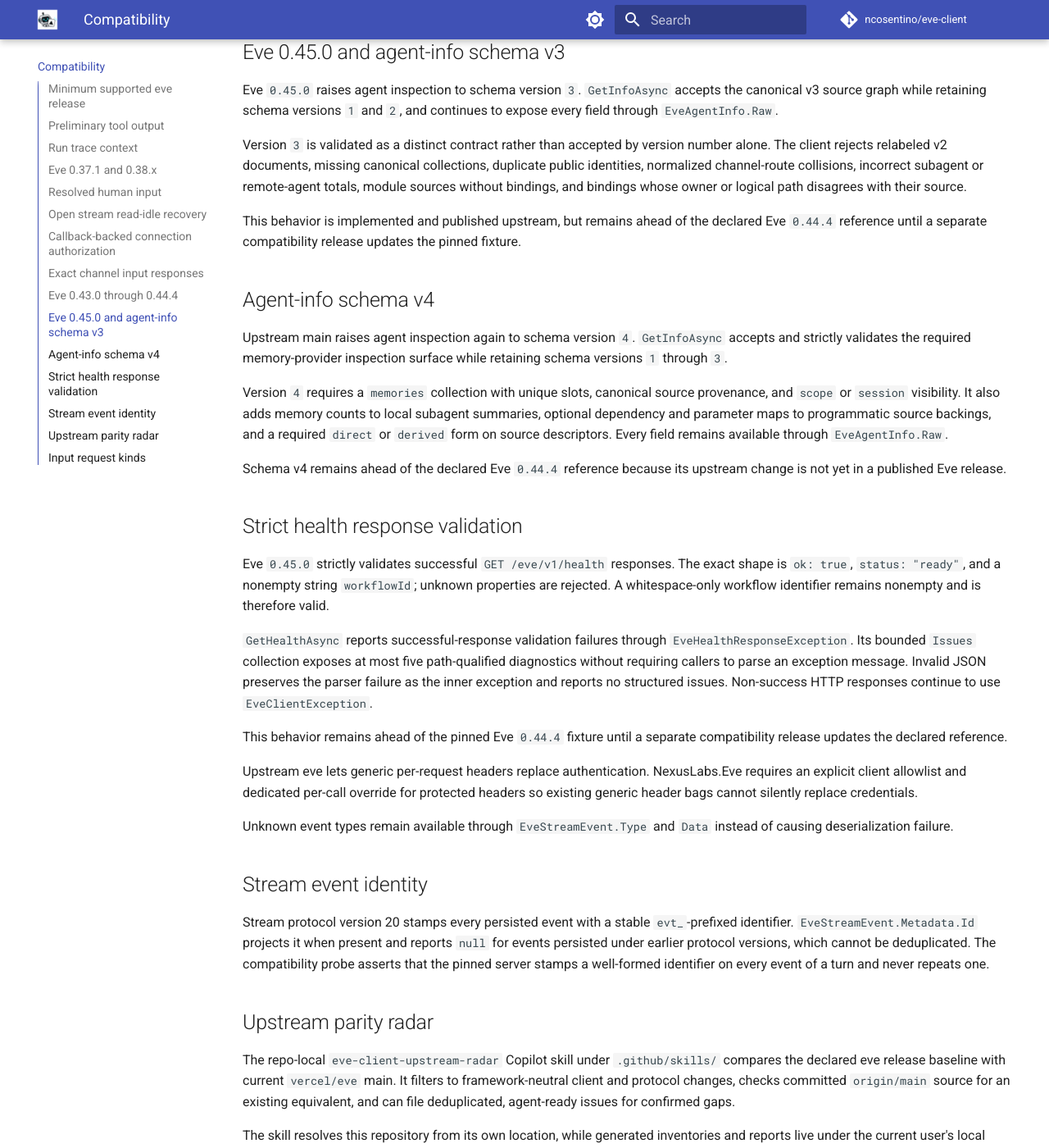
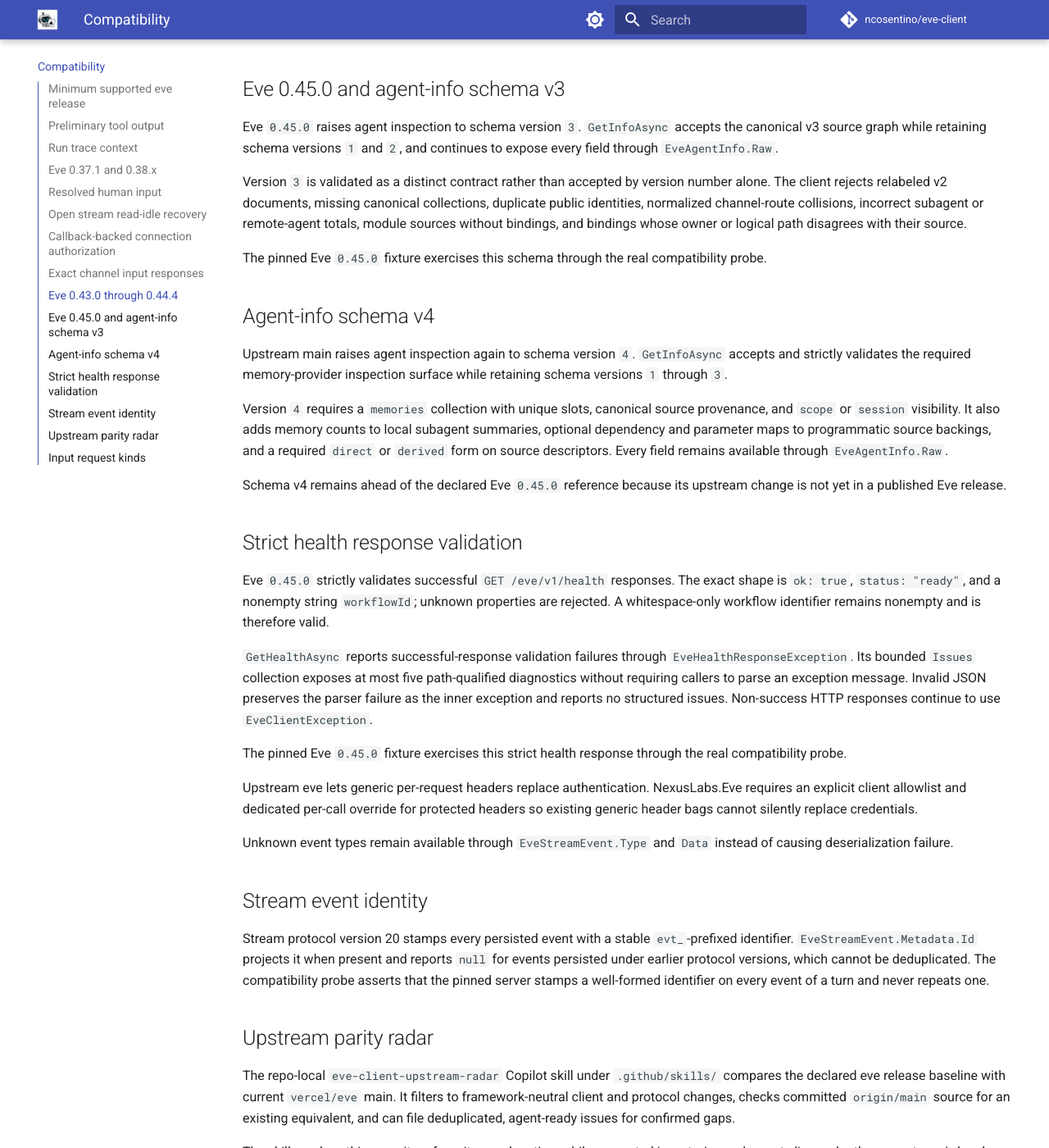
Before and after one commit to ncosentino/eve-client, an MkDocs documentation site: the page built from docs/compatibility.md, in a window 1280 px wide and 1400 px high, scrolled down 3504 px. Shown: the whole window at 82% size. Built offline with MkDocs 1.6.1 and Material for MkDocs 9.7.7, drawn with Linux system fonts in a browser that asks for light colours; comment, search, counter and statistics services are not loaded; some of the changed text lies outside the part shown.

Commit message:
chore(release): prepare 0.1.0-alpha.9 (#116)
## Summary

- set the release version to `0.1.0-alpha.9`
- publish agent-info schema v4 support and the opaque tool-schema
compatibility fix
- advance the declared and pinned Eve compatibility baseline to `0.45.0`
- add alpha.9 release notes, compatibility matrix, and comparison link

## Validation

- public NBGV version: `0.1.0-alpha.9`
- public NuGet package version: `0.1.0-alpha-0009`
- `dotnet build --configuration Release --no-restore --no-incremental
-p:PublicRelease=true` - 0 warnings, 0 errors
- `dotnet test --configuration Release --no-build` - 262 passed, 0
failed, 0 skipped
- Pester upstream-radar suite - 55 passed, 0 failed
- real Eve 0.45.0 compatibility probe - passed
- package validation and clean consumer build - passed
- `python -m mkdocs build --strict` - passed

## Readiness assessment

- **HIGH:** None.
- **MEDIUM:** Agent-info schema v4 remains source-backed because its
upstream change is not published yet. The live Eve 0.45.0 fixture
validates schema v3 and strict health behavior.
- **LOW:** The final release dry run and tag creation must execute from
merged `main` after same-commit main CI succeeds.

Copilot-Session: 6f397bc8-d45e-4945-a1f7-eb8d8d91a4fc

```diff
--- a/docs/compatibility.md
+++ b/docs/compatibility.md
@@ -6,8 +6,9 @@
 
 | NexusLabs.Eve | Reference eve | Stream protocol | Status |
 |---|---:|---:|---|
-| Unreleased | 0.44.4 | 23 | Development compatibility target |
-| 0.1.0-alpha.8 | 0.44.4 | 23 | Current prerelease |
+| Unreleased | 0.45.0 | 23 | Development compatibility target |
+| 0.1.0-alpha.9 | 0.45.0 | 23 | Current prerelease |
+| 0.1.0-alpha.8 | 0.44.4 | 23 | Previous compatibility target |
 | 0.1.0-alpha.7 | 0.44.0 | 23 | Previous compatibility target |
 | 0.1.0-alpha.6 | 0.35.0 | 22 | Previous compatibility target |
 | 0.1.0-alpha.5 | 0.34.0 | 21 | Previous compatibility target |
@@ -50,7 +51,7 @@
 1. The public HTTP route and body contracts.
 2. The durable message-stream protocol version and event shapes.
 
-The repository contains a pinned eve `0.44.4` fixture with a deterministic
+The repository contains a pinned eve `0.45.0` fixture with a deterministic
 model. CI builds the real server and verifies health, info, text turns,
 attachment staging, streaming, bounded catch-up reads, cooperative cancellation,
 approval-gated human input, callback-backed connection authorization, session context
@@ -157,8 +158,8 @@
 remote-agent totals, module sources without bindings, and bindings whose owner or logical
 path disagrees with their source.
 
-This behavior is implemented and published upstream, but remains ahead of the declared
-Eve `0.44.4` reference until a separate compatibility release updates the pinned fixture.
+The pinned Eve `0.45.0` fixture exercises this schema through the real compatibility
+probe.
 
 ## Agent-info schema v4
 
@@ -172,7 +173,7 @@
 backings, and a required `direct` or `derived` form on source descriptors. Every field
 remains available through `EveAgentInfo.Raw`.
 
-Schema v4 remains ahead of the declared Eve `0.44.4` reference because its upstream
+Schema v4 remains ahead of the declared Eve `0.45.0` reference because its upstream
 change is not yet in a published Eve release.
 
 ## Strict health response validation
@@ -188,8 +189,8 @@
 Invalid JSON preserves the parser failure as the inner exception and reports no
 structured issues. Non-success HTTP responses continue to use `EveClientException`.
 
-This behavior remains ahead of the pinned Eve `0.44.4` fixture until a separate
-compatibility release updates the declared reference.
+The pinned Eve `0.45.0` fixture exercises this strict health response through the real
+compatibility probe.
 
 Upstream eve lets generic per-request headers replace authentication.
 NexusLabs.Eve requires an explicit client allowlist and dedicated per-call override
--- a/version.json
+++ b/version.json
@@ -1,6 +1,6 @@
 {
   "$schema": "https://raw.githubusercontent.com/dotnet/Nerdbank.GitVersioning/main/src/NerdBank.GitVersioning/version.schema.json",
-  "version": "0.1.0-alpha.8",
+  "version": "0.1.0-alpha.9",
   "publicReleaseRefSpec": [
     "^refs/heads/main$",
     "^refs/tags/v\\d+\\.\\d+\\.\\d+(?:-[0-9A-Za-z.-]+)?$"
```
Also changed, not shown: AGENTS.md (+1 -1 lines), CHANGELOG.md (+14 -1 lines), README.md (+1 -1 lines), docs/index.md (+1 -1 lines), docs/migration.md (+8 -6 lines), 3 other files.
